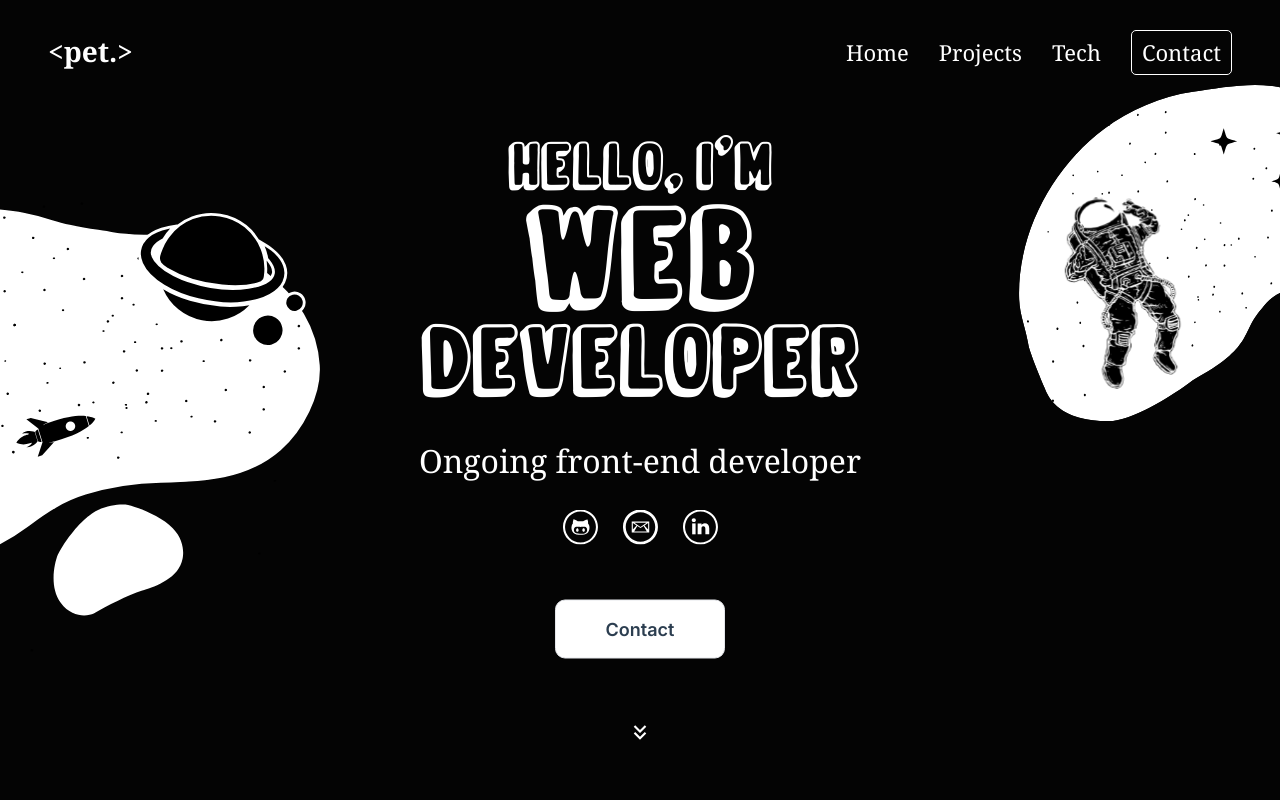
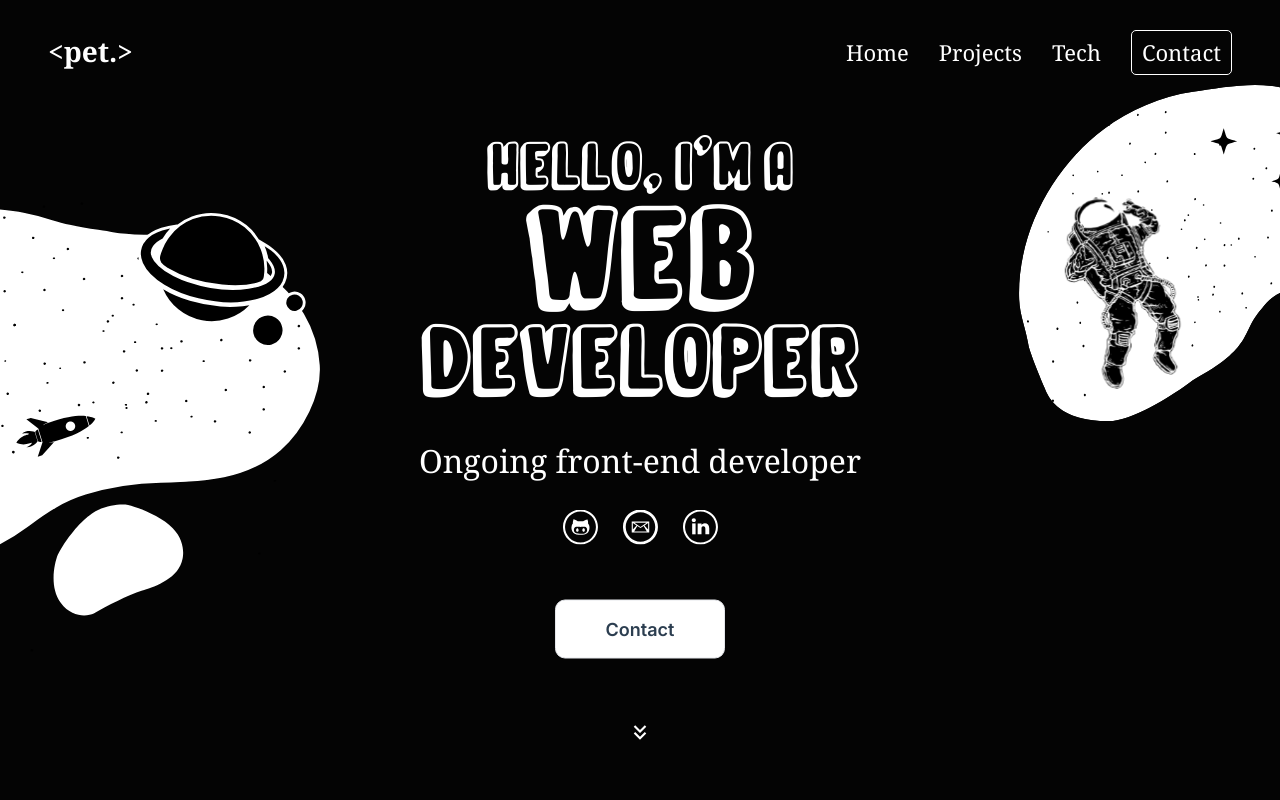
Before and after one commit to VytasPet/Portfolio, a Vue app in the folder portfolioPR/: page / in a window 1280 px wide. Shown: the top 800 px of the page. Built offline with nearby package versions, Linux system fonts and the light colour scheme.

Commit message:
Portfolio

```diff
--- a/portfolioPR/src/components/sections/Hero.vue
+++ b/portfolioPR/src/components/sections/Hero.vue
@@ -1,7 +1,7 @@
 <template>
   <section :class="{ 'blur-[5px]': menuVisible }" class="relative h-[85vh]">
     <div class="absolute top-[50%] translate-y-[-50%] left-[50%] translate-x-[-50%] flex flex-col items-center justify-center pb-[50px]">
-      <h3 class="font-hero text-[30px] mb-[20px] text-center text-white max-[500px]:text-[25px]">HELLO, I'M</h3>
+      <h3 class="font-hero text-[30px] mb-[20px] text-center text-white max-[500px]:text-[25px]">HELLO, I'M A</h3>
       <h3 class="font-hero text-[65px] mb-[20px] text-center text-white max-[500px]:text-[50px]">WEB</h3>
       <h3 class="font-hero text-[45px] mb-[20px] text-center text-white max-[500px]:text-[32px]">DEVELOPER</h3>
       <p class="font-serif text-center my-[25px] text-[32px] text-white max-[500px]:text-[14px] max-[500px]:mb-[35px]">Ongoing front-end developer</p>
```
